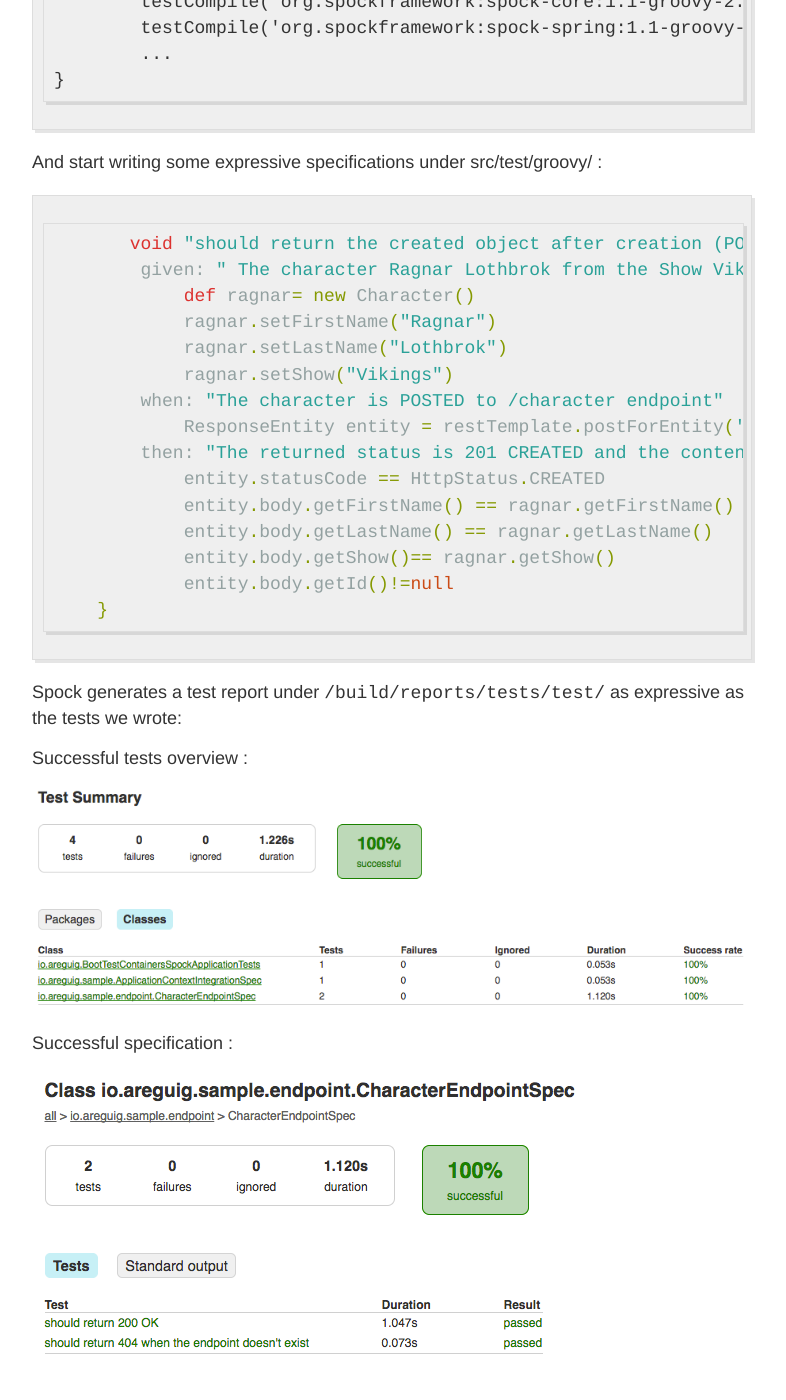
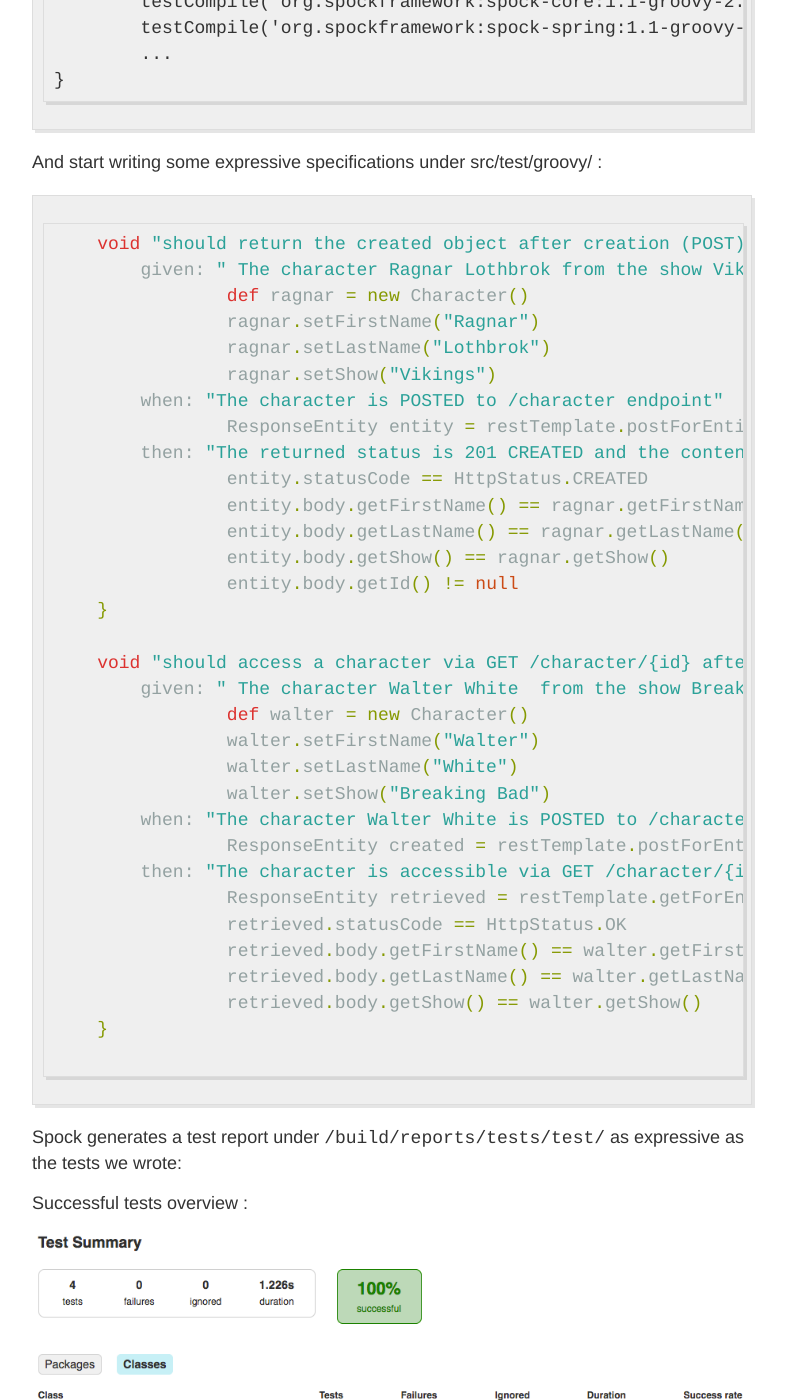
Before and after one commit to areguig/areguig.github.io, a Jekyll site: the page built from _posts/2017-03-31-test-springboot-apps-using-testContainers-and-spock.md, in a window 1280 px wide and 1400 px high, scrolled down 2487 px. Shown: the whole window, without its empty margins (248-1034 px from the left). Built offline with Jekyll 4.4.1, drawn with Linux system fonts in a browser that asks for light colours; comment, search, counter and statistics services are not loaded.

Commit message:
Update 2017-03-31-test-springboot-apps-using-testContainers-and-spock.md

````diff
--- a/_posts/2017-03-31-test-springboot-apps-using-testContainers-and-spock.md
+++ b/_posts/2017-03-31-test-springboot-apps-using-testContainers-and-spock.md
@@ -71,21 +71,38 @@ dependencies {
 And start writing some expressive specifications under src/test/groovy/ :
 
 ``` groovy
-       void "should return the created object after creation (POST)"(){
-        given: " The character Ragnar Lothbrok from the Show Vikings"
-            def ragnar= new Character()
-            ragnar.setFirstName("Ragnar")
-            ragnar.setLastName("Lothbrok")
-            ragnar.setShow("Vikings")
+    void "should return the created object after creation (POST)"() {
+        given: " The character Ragnar Lothbrok from the show Vikings"
+		def ragnar = new Character()
+		ragnar.setFirstName("Ragnar")
+		ragnar.setLastName("Lothbrok")
+		ragnar.setShow("Vikings")
         when: "The character is POSTED to /character endpoint"
-            ResponseEntity entity = restTemplate.postForEntity('/character',ragnar,Character.class)
+        	ResponseEntity entity = restTemplate.postForEntity('/character', ragnar, Character.class)
         then: "The returned status is 201 CREATED and the content is the created object with its id in the system."
-            entity.statusCode == HttpStatus.CREATED
-            entity.body.getFirstName() == ragnar.getFirstName()
-            entity.body.getLastName() == ragnar.getLastName()
-            entity.body.getShow()== ragnar.getShow()
-            entity.body.getId()!=null
+		entity.statusCode == HttpStatus.CREATED
+		entity.body.getFirstName() == ragnar.getFirstName()
+		entity.body.getLastName() == ragnar.getLastName()
+		entity.body.getShow() == ragnar.getShow()
+		entity.body.getId() != null
     }
+
+    void "should access a character via GET /character/{id} after creation via POST /character"() {
+        given: " The character Walter White  from the show Breaking Bad"
+		def walter = new Character()
+		walter.setFirstName("Walter")
+		walter.setLastName("White")
+		walter.setShow("Breaking Bad")
+        when: "The character Walter White is POSTED to /character endpoint"
+		ResponseEntity created = restTemplate.postForEntity('/character', walter, Character.class)
+        then: "The character is accessible via GET /character/{id} endpoint"
+		ResponseEntity retrieved = restTemplate.getForEntity('/character/'+created.body.getId(), Character.class)
+		retrieved.statusCode == HttpStatus.OK
+		retrieved.body.getFirstName() == walter.getFirstName()
+		retrieved.body.getLastName() == walter.getLastName()
+		retrieved.body.getShow() == walter.getShow()
+    }
+
 ```
 
 Spock generates a test report under `/build/reports/tests/test/` as expressive as the tests we wrote:
````
